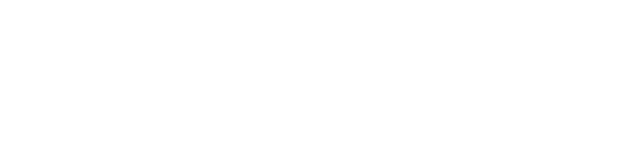
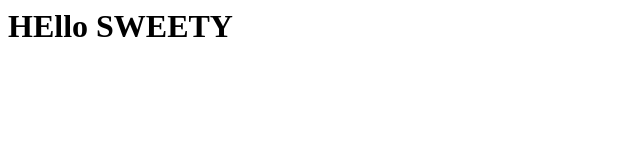
Before and after one commit to edufruit/openweb, a plain HTML site: page www/index.html in a window 1280 px wide. Shown: the whole page, without its empty margins (0-640 px from the left). Drawn offline with Linux system fonts and the light colour scheme.

Commit message:
Update index.html

```diff
--- a/www/index.html
+++ b/www/index.html
@@ -22,6 +22,6 @@
 </head>
 
 <body onload="onBodyLoad()">
-
+<h1>HEllo SWEETY</h1>
 </body>
 </html>
```
